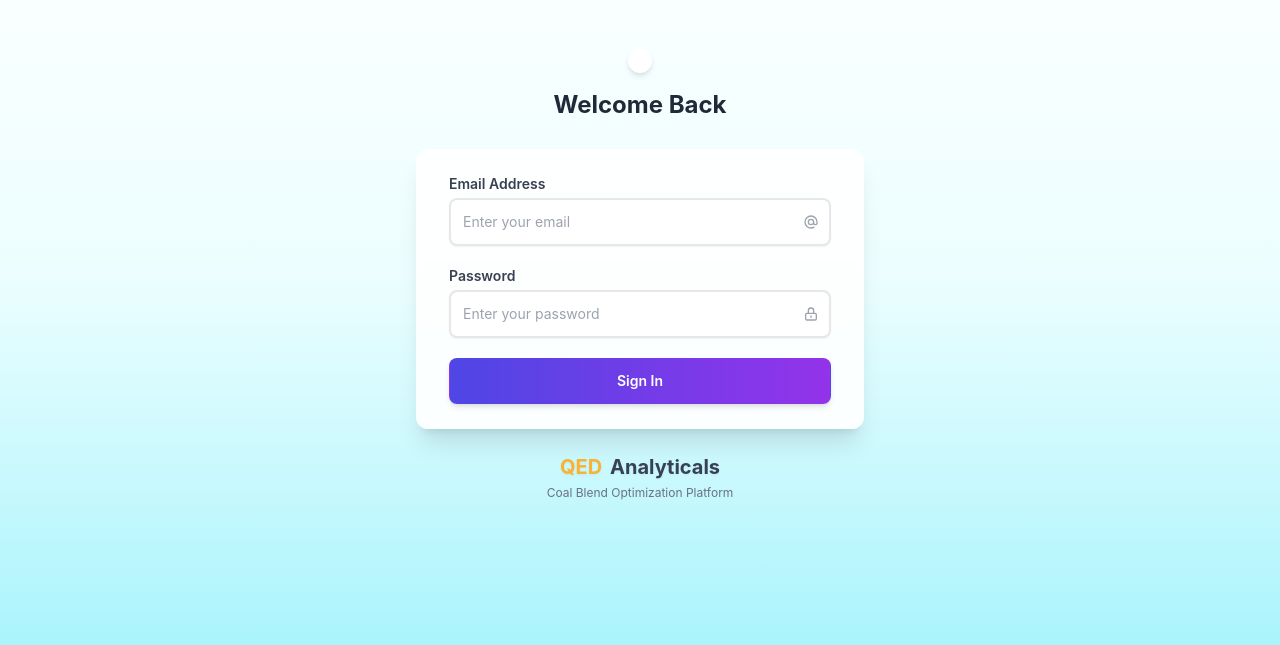
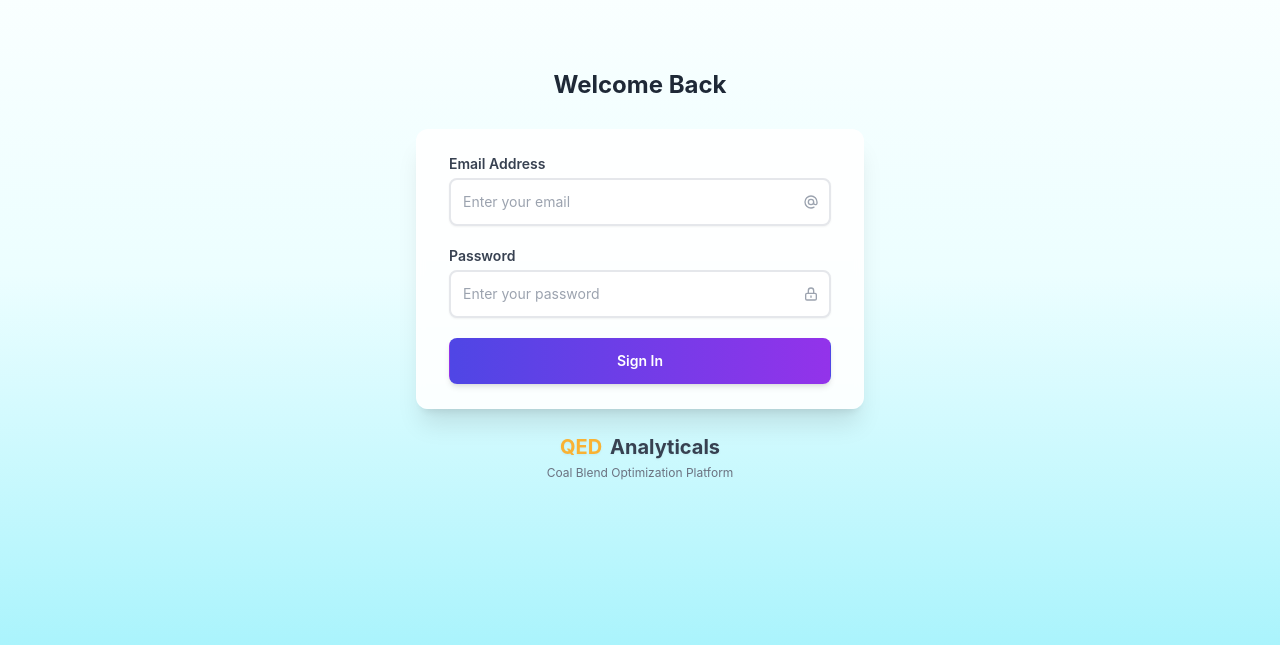
Before and after one commit to aceqed/coalblend, a React (Vite) app in the folder frontend/: page /login in a window 1280 px wide. Shown: the part 125-770 px from the top of the page. Built offline with nearby package versions, Linux system fonts and the light colour scheme; no server answers.

Commit message:
removed the dot from the login page

```diff
--- a/frontend/src/pages/Login.jsx
+++ b/frontend/src/pages/Login.jsx
@@ -49,19 +49,7 @@ const Login = () => {
   return (
     <div className="min-h-screen bg-gradient-to-b from-white via-cyan-50 to-cyan-200 flex flex-col justify-center py-6 sm:px-6 lg:px-8">
       <div className="sm:mx-auto sm:w-full sm:max-w-md">
-        <div className="flex justify-center mb-4">
-          <div className="bg-white p-3 rounded-xl shadow-md">
-            {/* <img
-              className="h-12 w-auto"
-              src={vedantaLogo}
-              alt="Vedanta Logo"
-              onError={(e) => {
-                console.error("Error loading Vedanta logo");
-                e.target.src = "https://via.placeholder.com/150x50?text=Vedanta";
-              }}
-            /> */}
-          </div>
-        </div>
+
         <h2 className="text-center text-2xl font-bold text-gray-800 mb-1">Welcome Back</h2>
       </div>
 
```
